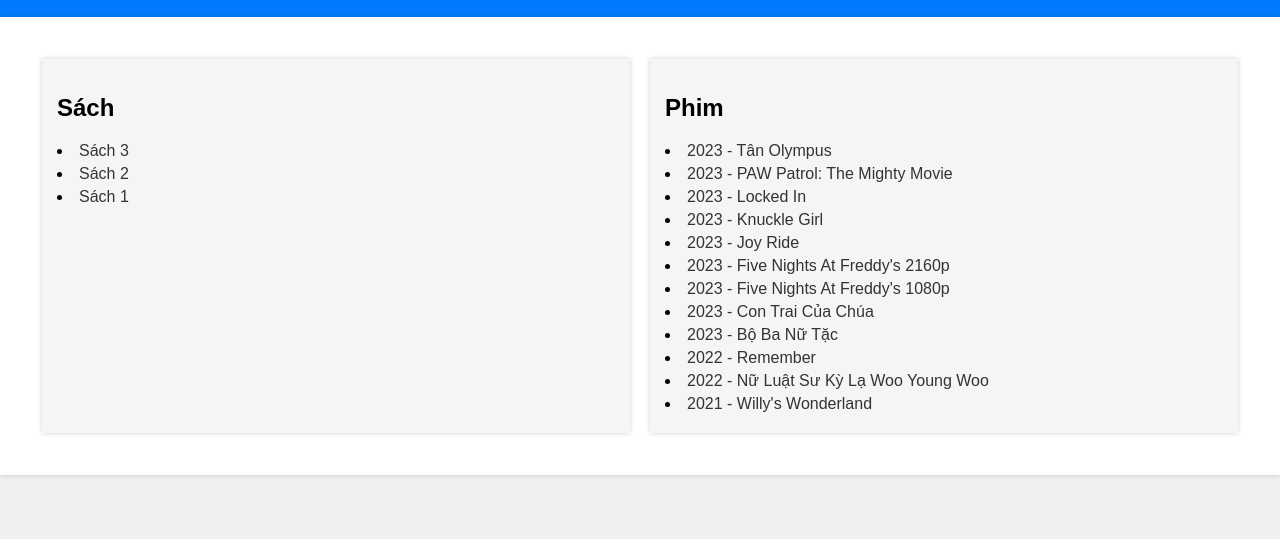
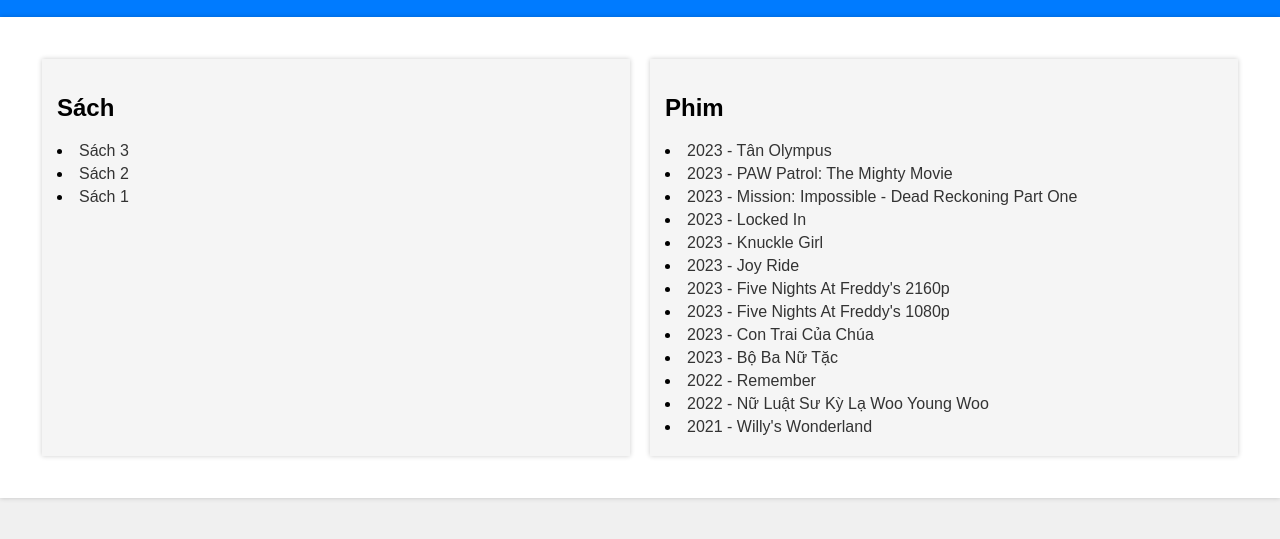
Before and after one commit to HeoMunMun/kholink, a plain HTML site: page index.html in a window 1280 px wide. Shown: the part 95-634 px from the top of the page. Drawn offline with Linux system fonts and the light colour scheme.

Commit message:
Update index.html

```diff
--- a/index.html
+++ b/index.html
@@ -38,6 +38,7 @@
                     <li><a href="https://www.fshare.vn/folder/ZCDJCTUIOMTY" target="_blank">2022 - Nữ Luật Sư Kỳ Lạ Woo Young Woo</a></li>
                     <li><a href="https://www.fshare.vn/folder/PQB22TOMV9DT" target="_blank">2023 - PAW Patrol: The Mighty Movie</a></li>
                     <li><a href="https://www.fshare.vn/folder/Y4ASWXPFQ44X" target="_blank">2022 - Remember</a></li>
+                    <li><a href="https://www.fshare.vn/folder/X8Z1TTFEGQ58" target="_blank">2023 - Mission: Impossible - Dead Reckoning Part One</a></li>
                 </ul>
             </div>
         </div>
```
